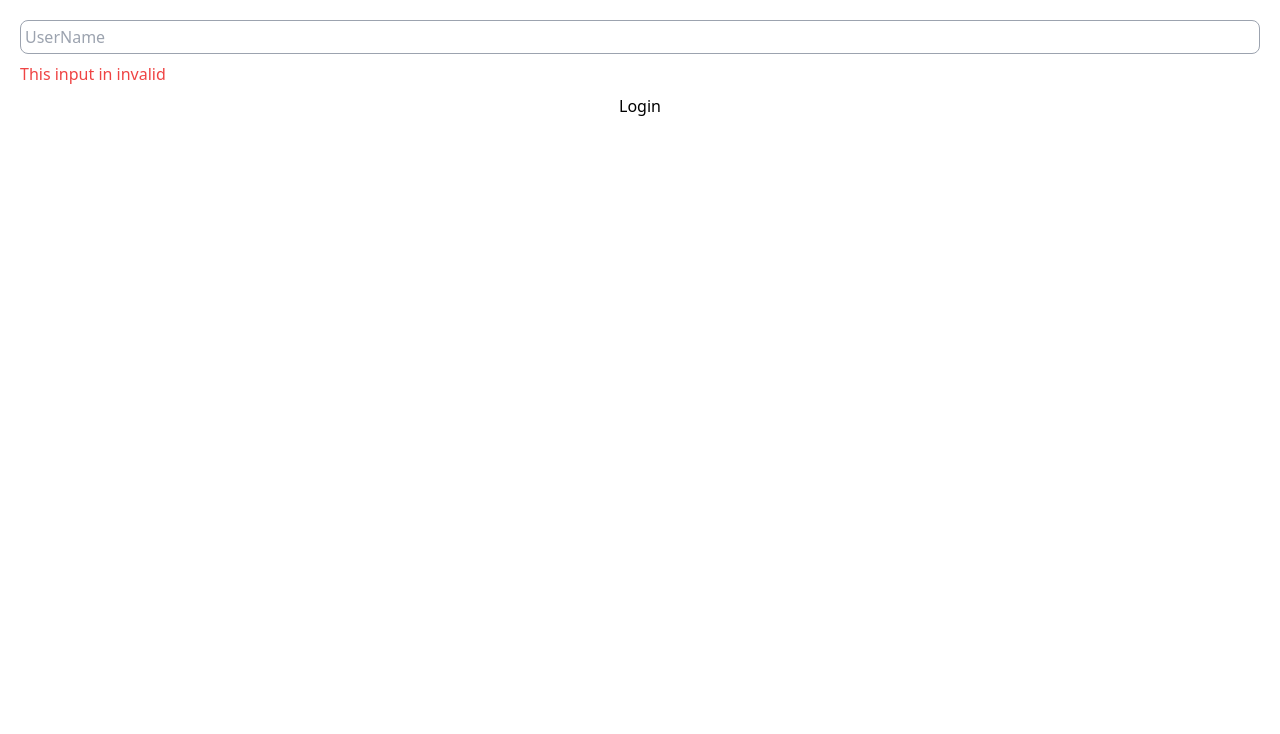
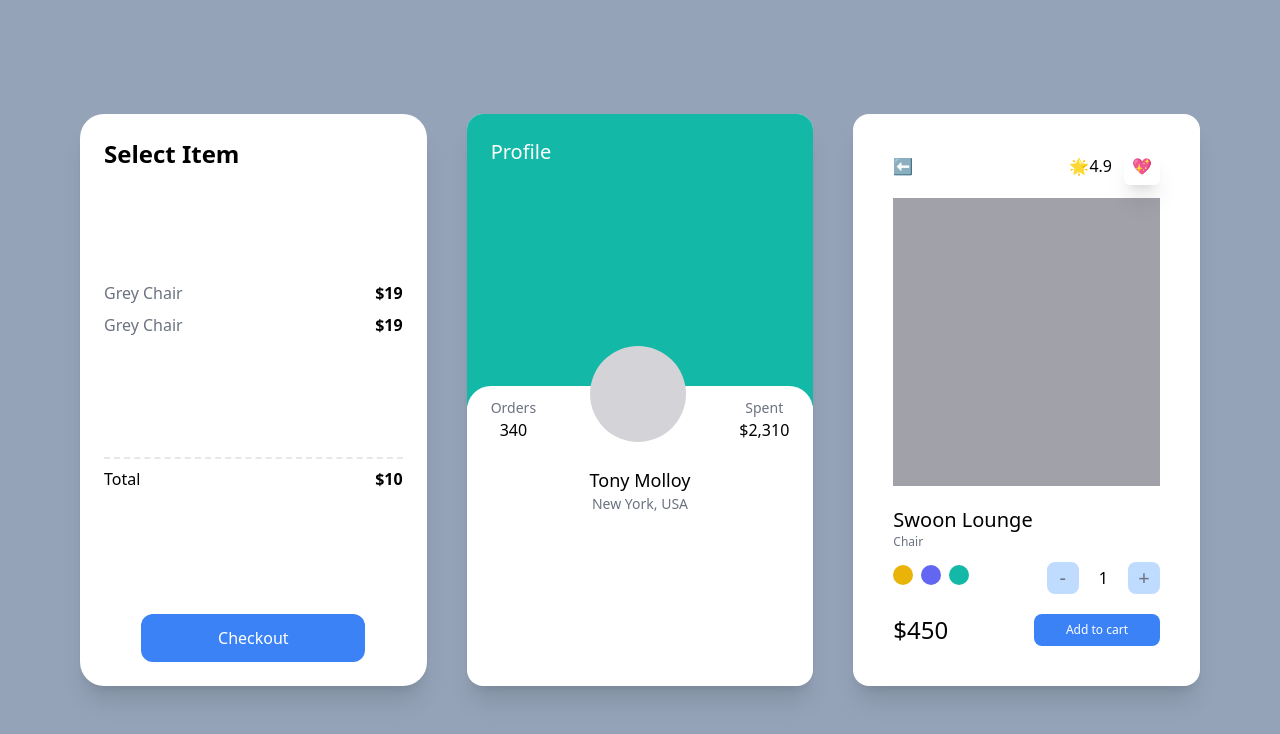
Before and after one commit to kimdongzzi/nomad-carrot-market, a Next.js app: page / in a window 1280 px wide. Shown: the top 734 px of the page. Built offline with nearby package versions, Linux system fonts and the light colour scheme.

Commit message:
[design]: prac tailwind darkMode #1
- 다크모드 설정 및 연습

```diff
--- a/pages/index.tsx
+++ b/pages/index.tsx
@@ -2,21 +2,88 @@
 
 const Home: NextPage = () => {
   return (
-    <form className="flex flex-col space-y-2 p-5">
-      <input
-        type="text"
-        required
-        placeholder="UserName"
-        className="border p-1 border-gray-400 rounded-lg peer"
-      />
-      <span className="hidden peer-invalid:block peer-invalid:text-red-500">
-        This input in invalid
-      </span>
-      <span className="hidden peer-hover:block peer-valid:text-teal-500">
-        Awesome username
-      </span>
-      <input type="submit" value="Login" className="bg-white" />
-    </form>
+    <div className="bg-slate-400 xl:place-content-center py-20 px-20 grid gap-10 lg:grid-cols-2 xl:grid-cols-3 min-h-screen">
+      <div className="bg-white dark:bg-black flex flex-col justify-between p-6 rounded-3xl shadow-xl">
+        <span className="font-semibold dark:text-white text-2xl">
+          Select Item
+        </span>
+        <ul>
+          {[1, 2].map((i) => (
+            <li key={i} className="flex justify-between my-2">
+              <span className="text-gray-500 dark:text-gray-100">
+                Grey Chair
+              </span>
+              <span className="font-semibold dark:text-white">$19</span>
+            </li>
+          ))}
+        </ul>
+        <div className="flex justify-between mt-2 pt-2 border-t-2 border-dashed">
+          <span>Total</span>
+          <span className="font-semibold">$10</span>
+        </div>
+        <button className="mt-5 bg-blue-500 dark:bg-black dark:border-white dark:border text-white p-3 text-center rounded-xl w-3/4 mx-auto dark:hover:bg-white hover:bg-teal-400 hover:text-black active:bg-yellow-400 focus:bg-red-500">
+          Checkout
+        </button>
+      </div>
+      <div className="bg-white overflow-hidden rounded-2xl shadow-xl group">
+        <div className="portrait:bg-indigo-400 landscape:bg-teal-500 p-6 pb-14 xl:pb-60">
+          <span className="text-white text-xl">Profile</span>
+        </div>
+        <div className="rounded-3xl p-6 bg-white relative -top-5">
+          <div className="flex relative -top-16 items-end justify-between">
+            <div className="flex flex-col items-center">
+              <span className="text-sm text-gray-500">Orders</span>
+              <span className="font-medium">340</span>
+            </div>
+            <div className="h-24 w-24 rounded-full bg-zinc-300 group-hover:bg-red-300 transition" />
+            <div className="flex flex-col items-center">
+              <span className="text-sm text-gray-500">Spent</span>
+              <span className="font-medium">$2,310</span>
+            </div>
+          </div>
+          <div className="flex flex-col items-center relative -mt-10 -mb-5">
+            <span className="text-lg font-medium">Tony Molloy</span>
+            <span className="text-sm text-gray-500">New York, USA</span>
+          </div>
+        </div>
+      </div>
+      <div className="bg-white p-10 rounded-2xl shadow-xl lg:col-span-2 xl:col-span-1">
+        <div className="flex mb-5 justify-between items-center">
+          <span>⬅️</span>
+          <div className="space-x-3">
+            <span>🌟4.9</span>
+            <span className="shadow-xl p-2 rounded-md">💖</span>
+          </div>
+        </div>
+        <div className="bg-zinc-400 h-72 mb-5" />
+        <div className="flex flex-col">
+          <span className="font-medium text-xl">Swoon Lounge</span>
+          <span className="text-xs text-gray-500">Chair</span>
+          <div className="mt-3 mb-5 flex justify-between items-center">
+            <div className="space-x-2">
+              <button className="focus:ring-2 ring-offset-2 ring-yellow-500 w-5 h-5 rounded-full bg-yellow-500 transition"></button>
+              <button className="focus:ring-2 ring-offset-2 ring-indigo-500 w-5 h-5 rounded-full bg-indigo-500 transition"></button>
+              <button className="focus:ring-2 ring-offset-2 ring-teal-500 w-5 h-5 rounded-full bg-teal-500 transition"></button>
+            </div>
+            <div className="flex items-center space-x-5">
+              <button className=" rounded-lg bg-blue-200 flex justify-center items-center aspect-square w-8 text-xl text-gray-500">
+                -
+              </button>
+              <span>1</span>
+              <button className=" rounded-lg bg-blue-200 flex justify-center items-center aspect-square w-8 text-xl text-gray-500">
+                +
+              </button>
+            </div>
+          </div>
+          <div className="flex justify-between items-center">
+            <span className="font-medium text-2xl">$450</span>
+            <button className="bg-blue-500 text-center text-white text-xs rounded-lg py-2 px-8">
+              Add to cart
+            </button>
+          </div>
+        </div>
+      </div>
+    </div>
   );
 };
 
--- a/tailwind.config.js
+++ b/tailwind.config.js
@@ -7,5 +7,6 @@
   theme: {
     extend: {},
   },
+  darkMode: "media",
   plugins: [],
 };
```
